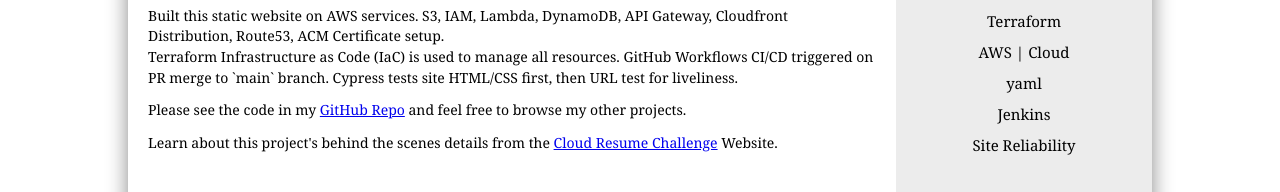
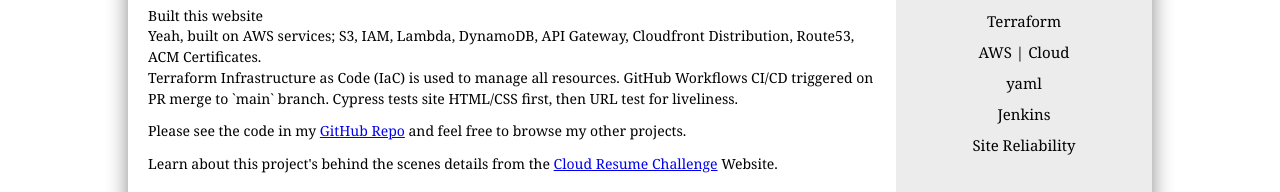
Before and after one commit to marcbacchi/cloud-resume-challenge, a website: page resume-site/index.html in a window 1280 px wide. Shown: the part 269-461 px from the top of the page. Drawn offline with Linux system fonts and the light colour scheme; no server answers; a script that the page names is missing.

Commit message:
Update project description for Cloud Resume Challenge (#61)

```diff
--- a/resume-site/index.html
+++ b/resume-site/index.html
@@ -35,7 +35,7 @@
           </div>
           <div class="project_title">
             <h1 class="project_title">Cloud Resume Challenge <span class='project_date'>| Feb 2022</span></h1>
-            <h2 class="project_description">Built this static website on AWS services. S3, IAM, Lambda, DynamoDB, API Gateway, Cloudfront Distribution, Route53, ACM Certificate setup.</br>Terraform Infrastructure as Code (IaC) is used to manage all resources. GitHub Workflows CI/CD triggered on PR merge to `main` branch. Cypress tests site HTML/CSS first, then URL test for liveliness.</h2>
+            <h2 class="project_description">Built this website </br>Yeah, built on AWS services; S3, IAM, Lambda, DynamoDB, API Gateway, Cloudfront Distribution, Route53, ACM Certificates.</br>Terraform Infrastructure as Code (IaC) is used to manage all resources. GitHub Workflows CI/CD triggered on PR merge to `main` branch. Cypress tests site HTML/CSS first, then URL test for liveliness.</h2>
             <h2 class="project_description">Please see the code in my  <a href="https://github.com/marcbacchi/cloud-resume-challenge" target="_blank">GitHub Repo</a> and feel free to browse my other projects.</h2>
             <h2 class="project_description">Learn about this project's behind the scenes details from the <a href="https://cloudresumechallenge.dev/docs/the-challenge/aws/" target="_blank">Cloud Resume Challenge</a> Website.</h2>
           </div>
```
